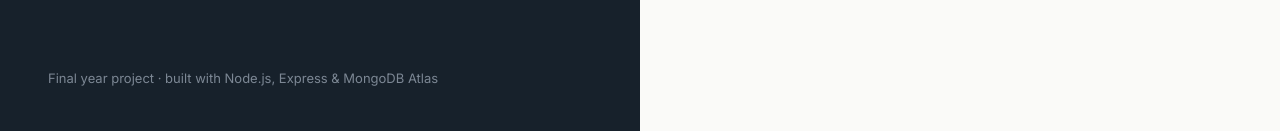
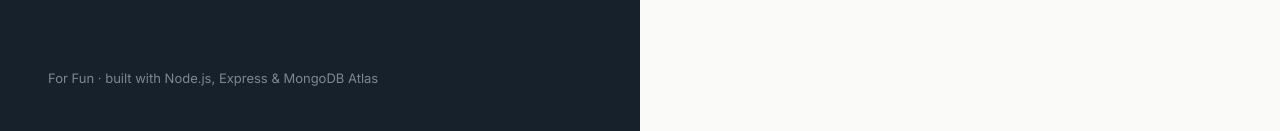
Before and after one commit to nurnawaj/Nimbus-cloud, a website: page public/login.html in a window 1280 px wide. Shown: the part 666-797 px from the top of the page. Drawn offline with Linux system fonts and the light colour scheme.

Commit message:
Update website

```diff
--- a/public/login.html
+++ b/public/login.html
@@ -19,7 +19,7 @@
       <h1>Your files, kept close and reachable from anywhere.</h1>
       <p>Upload, organize and get back to your documents in a couple of clicks — no client software, just a browser.</p>
     </div>
-    <div class="fineprint">Final year project · built with Node.js, Express &amp; MongoDB Atlas</div>
+    <div class="fineprint">For Fun · built with Node.js, Express &amp; MongoDB Atlas</div>
   </div>
 
   <div class="auth-form-side">
```
Also changed, not shown: public/register.html (+1 -1 lines).
